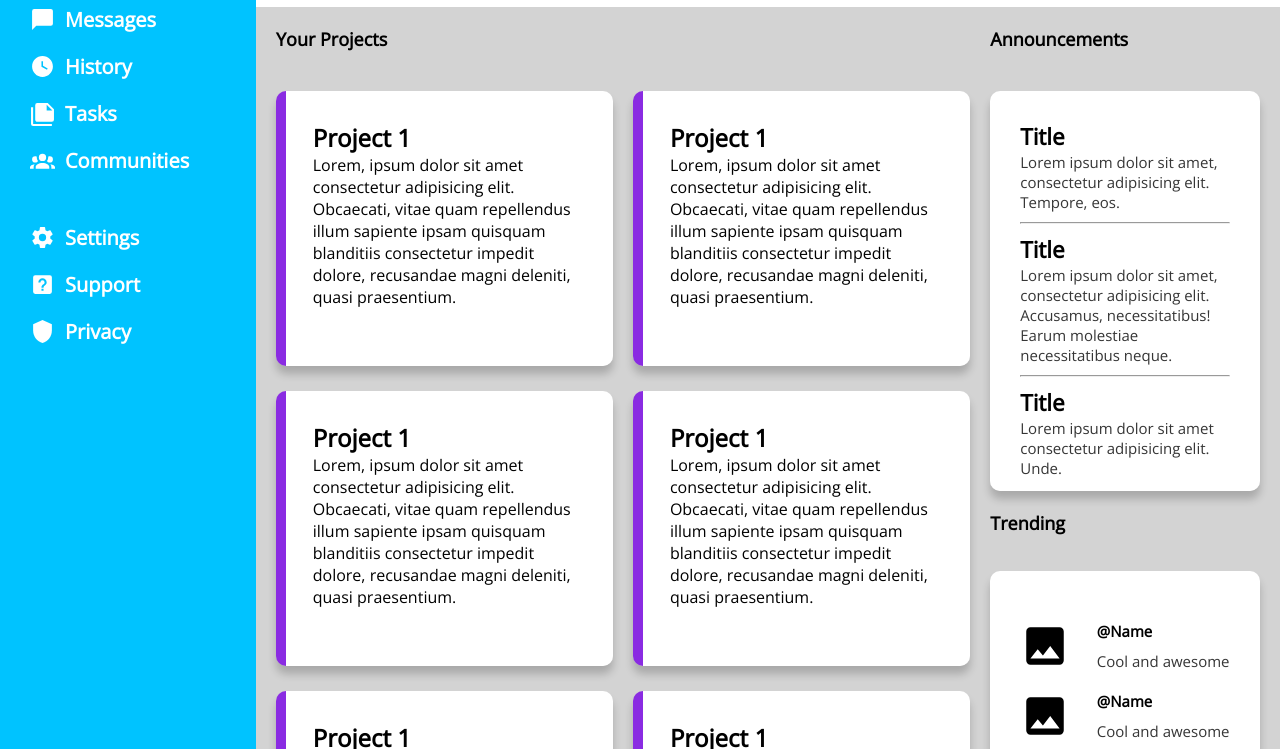
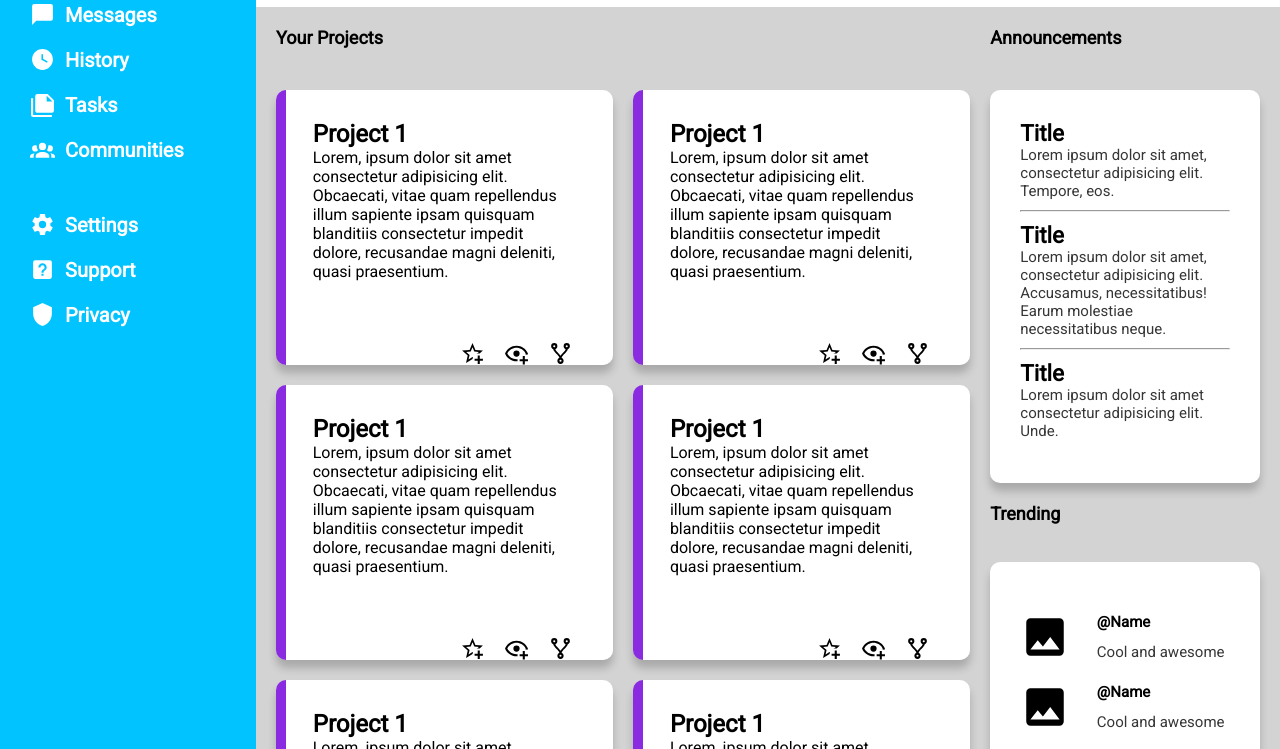
Before and after one commit to okayblue/admin-dashboard, a plain HTML site: page index.html in a window 1280 px wide. Shown: the part 218-967 px from the top of the page. Drawn offline with nearby package versions, Linux system fonts and the light colour scheme.

Commit message:
Change font

```diff
--- a/style.css
+++ b/style.css
@@ -1,4 +1,4 @@
-@import url('https://fonts.googleapis.com/css2?family=Open+Sans&display=swap');
+@import url('https://fonts.googleapis.com/css2?family=Roboto&display=swap');
 
 * {
   margin: 0px;
@@ -17,7 +17,7 @@
 
 html {
   font-size: 10px;
-  font-family: 'Open Sans', sans-serif;
+  font-family: 'Roboto', sans-serif;
 }
 
 .body {
```
